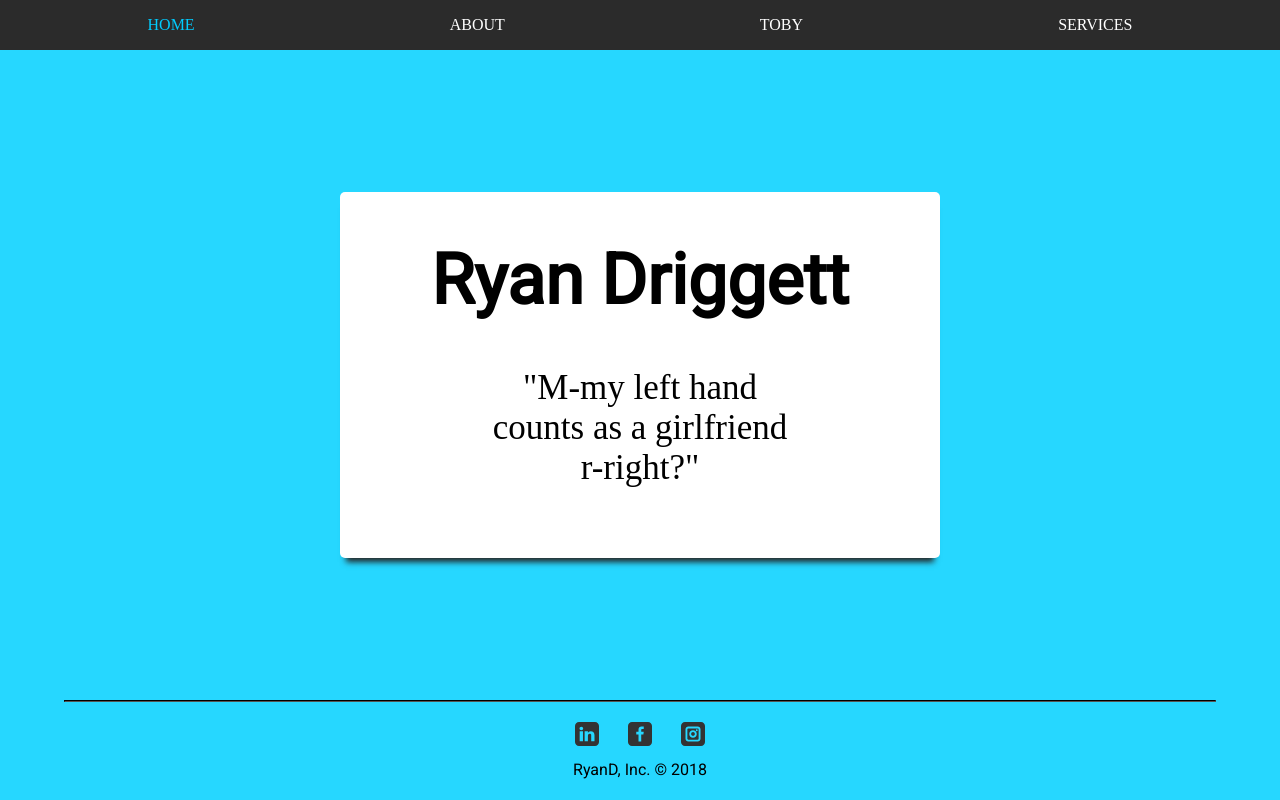
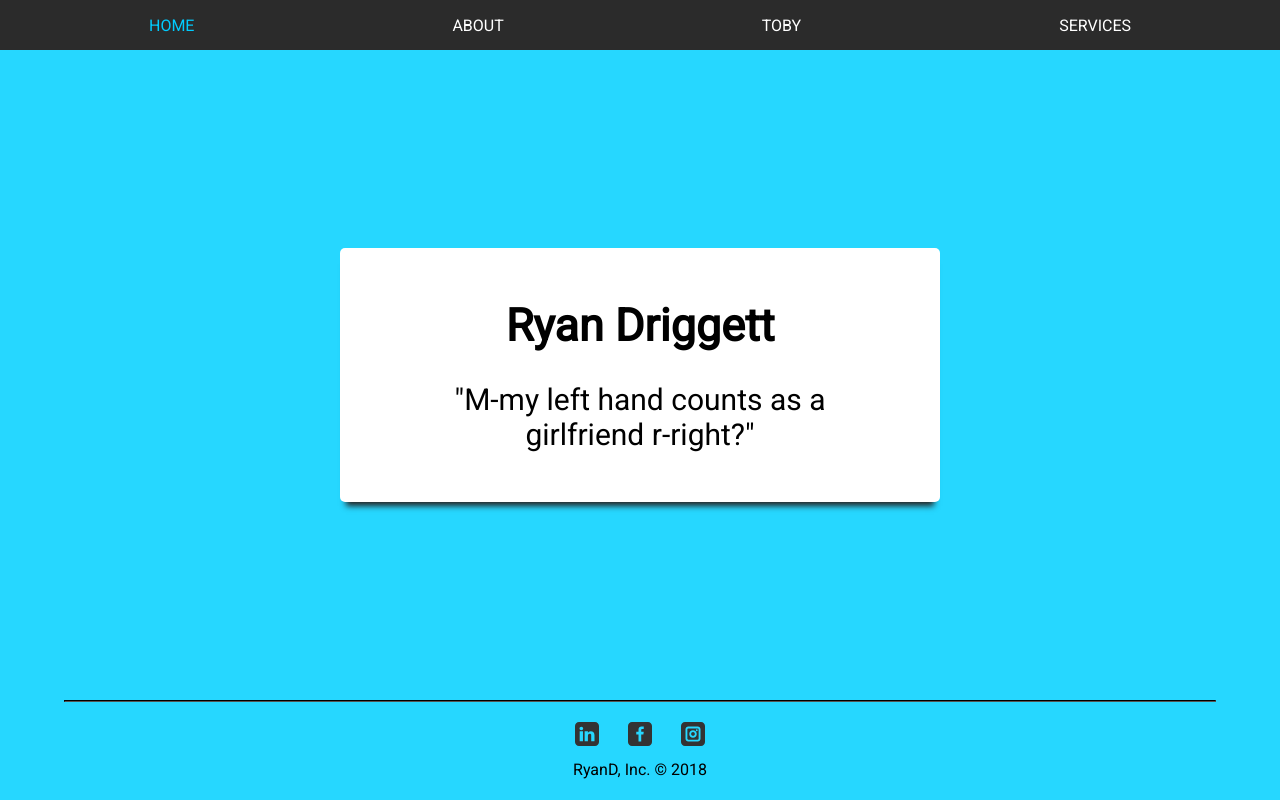
Before and after one commit to timstoddard/ryand-us, an Angular app: page / in a window 1280 px wide. Built offline with nearby package versions, Linux system fonts and the light colour scheme.

Commit message:
fix roboto font not working and fix some pesky whitespace

```diff
--- a/src/app/header/header.component.scss
+++ b/src/app/header/header.component.scss
@@ -1,9 +1,11 @@
+@import '~src/scss/mixins';
 @import '~src/scss/variables';
 
 $menuBreakpoint: 800px;
 $menuWidth: 200px;
 
 .header {
+  @include roboto;
   align-items: center;
   background: rgb(43,43,43);
   display: flex;
--- a/src/app/home/home.component.scss
+++ b/src/app/home/home.component.scss
@@ -2,18 +2,18 @@
 @import '~src/scss/variables';
 
 :host {
+  align-items: center;
   display: flex;
-  align-items: center;
   height: 100%;
   justify-content: center;
 }
 
 .home {
+  @include roboto;
   background: white;
   border-radius: 5px;
   box-shadow: 0 10px 6px -6px rgb(37,37,37);
-  font-size: 35px; // TODO scalable
-  padding: 0 40px;
+  padding: 20px 40px;
   text-align: center;
   transition: $standardTransition;
   user-select: none;
@@ -24,14 +24,15 @@
   }
 
   &__title {
-    @include roboto;
+    font-size: 45px; // TODO scalable
   }
 
   &__links {
     display: flex;
+    font-size: 30px;
     justify-content: space-around;
-    margin-bottom: 2em;
-    padding: 0 100px;
+    margin-bottom: 1em;
+    padding: 0 40px;
   }
 
   &__linkWrapper {
@@ -39,7 +40,6 @@
 
   &__link {
     color: black;
-    font-size: 30px;
     text-decoration: none;
     text-transform: capitalize;
     transition: $standardTransition;
```
Also changed, not shown: src/app/home/home.component.html (line endings or trailing spaces), src/app/services/carousel/carousel.component.scss (line endings or trailing spaces), src/app/services/carousel/dots/dots.component.scss (line endings or trailing spaces), src/app/services/services.component.html (line endings or trailing spaces), src/app/toby/toby.component.html (line endings or trailing spaces).
